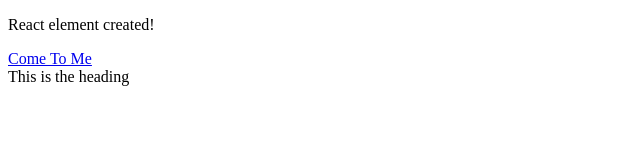
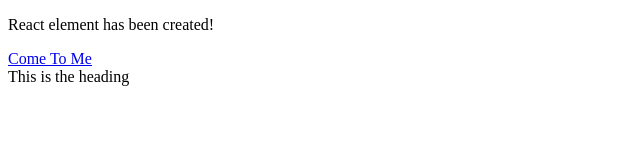
Before and after one commit to Ranjita-Das/uni-testing, a React app: page / in a window 1280 px wide. Shown: the top 160 px of the page, without its empty margins (0-640 px from the left). Built offline with nearby package versions, Linux system fonts and the light colour scheme; the HTML template or start-up script is replaced by a standard one.

Commit message:
text change in app file

```diff
--- a/src/App.js
+++ b/src/App.js
@@ -10,7 +10,7 @@ class App extends Component{
 
     return(
       <div>
-        <p>React element created!</p>
+        <p>React element has been created!</p>
         <Link page="https://facebook.github.io/jest/docs/en/mock-functions.html" children="My Portfolio"/>
 
         <Heading />
```
